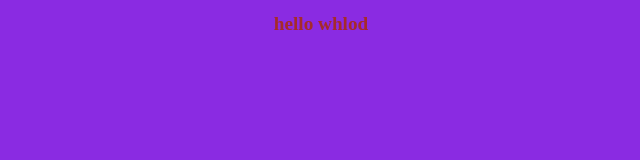
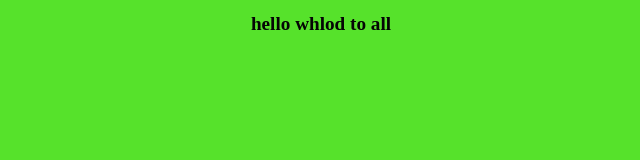
Before and after one commit to boub95/myproject, a plain HTML site: page index.html in a window 1280 px wide. Shown: the whole page, without its empty margins (319-959 px from the left). Drawn offline with Linux system fonts and the light colour scheme.

Commit message:
changing style for the titlt

```diff
--- a/index.html
+++ b/index.html
@@ -8,7 +8,7 @@
 </head>
 <body>
     <h1>
-        hello whlod
+        hello whlod to all
     </h1>
 
     <script src="app.js"></script>
--- a/style.css
+++ b/style.css
@@ -1,9 +1,9 @@
 h1{
-    color: brown;
+    color: rgb(5, 5, 5);
     text-align: center;
     font-size: larger;
     font-weight: bold;
 }
 body{
-    background-color: blueviolet;
+    background-color: rgb(86, 226, 43);
 }
```
